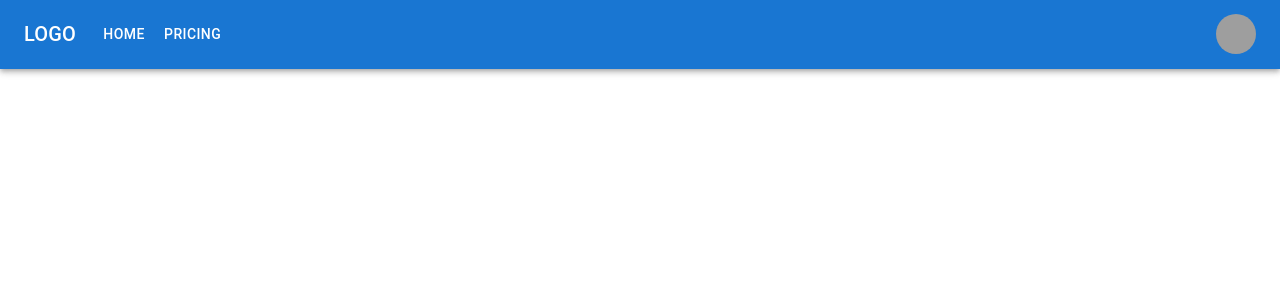
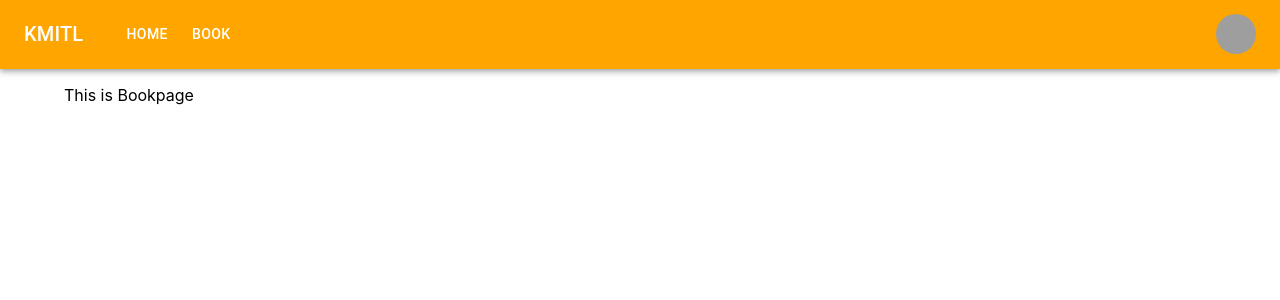
Before and after one commit to Arpo201/badminton-course, a React (Create React App) app: page /#/bookpage in a window 1280 px wide. Before the commit this address had no page. Shown: the top 300 px of the page. Built offline with nearby package versions, Linux system fonts and the light colour scheme; grey boxes are pictures that could not be loaded.

Commit message:
Update navbar

```diff
--- a/src/App.js
+++ b/src/App.js
@@ -1,13 +1,19 @@
 import { Routes, Route } from "react-router-dom";
+import ShowHome from "./pages/homepage";
+import ShowBookpage from "./pages/bookpage";
 import ShowNavbar from "./components/navbar";
+import { Container } from '@mui/material';
 
 function App() {
   return (
     <>
       <ShowNavbar/>
-      <Routes>
-        {/* <Route path="/" element={<ShowHome />} /> */}
-      </Routes>
+      <Container>
+        <Routes>
+          <Route path="/" element={<ShowHome/>} />
+          <Route path="/bookpage" element={<ShowBookpage/>} />
+        </Routes>
+      </Container>
     </>
   );
 }
--- a/src/components/navbar.jsx
+++ b/src/components/navbar.jsx
@@ -11,8 +11,13 @@ import Avatar from '@mui/material/Avatar';
 import Button from '@mui/material/Button';
 import Tooltip from '@mui/material/Tooltip';
 import MenuItem from '@mui/material/MenuItem';
+import {Link} from "react-router-dom";
 
-const pages = ['Home', 'Pricing'];
+const pages = [
+  {name: 'Home', path: '/'},
+  {name: 'Book', path: '/bookpage'}
+];
+
 const settings = ['Profile', 'Account', 'Dashboard', 'Logout'];
 
 const ShowNavbar = () => {
@@ -35,18 +40,20 @@ const ShowNavbar = () => {
   };
 
   return (
-    <AppBar position="static">
+    <AppBar position="static" style={{backgroundColor: "orange"}}>
       <Container maxWidth="xl">
         <Toolbar disableGutters>
+          {/* Desktop icon */}
           <Typography
             variant="h6"
             noWrap
             component="div"
             sx={{ mr: 2, display: { xs: 'none', md: 'flex' } }}
           >
-            LOGO
+            <Link to={pages[0].path} style={{all: 'inherit', cursor: 'pointer'}}>KMITL</Link>
           </Typography>
 
+          {/* Mobile nav */}
           <Box sx={{ flexGrow: 1, display: { xs: 'flex', md: 'none' } }}>
             <IconButton
               size="large"
@@ -77,29 +84,36 @@ const ShowNavbar = () => {
               }}
             >
               {pages.map((page) => (
-                <MenuItem key={page} onClick={handleCloseNavMenu}>
-                  <Typography textAlign="center">{page}</Typography>
+                <MenuItem key={page.name} onClick={handleCloseNavMenu}>
+                  <Link to={page.path}>
+                    <Typography textAlign="center">{page.name}</Typography>
+                  </Link>
                 </MenuItem>
               ))}
             </Menu>
           </Box>
+
+          {/* Mobile icon */}
           <Typography
             variant="h6"
             noWrap
             component="div"
             sx={{ flexGrow: 1, display: { xs: 'flex', md: 'none' } }}
           >
-            LOGO
+            KMITL
           </Typography>
+
+          {/* Desktop nav */}
           <Box sx={{ flexGrow: 1, display: { xs: 'none', md: 'flex' } }}>
             {pages.map((page) => (
-              <Button
-                key={page}
-                onClick={handleCloseNavMenu}
-                sx={{ my: 2, color: 'white', display: 'block' }}
-              >
-                {page}
-              </Button>
+              <Link to={page.path} key={page.name}>
+                <Button
+                  onClick={handleCloseNavMenu}
+                  sx={{ my: 2, color: 'white', display: 'block' }}
+                >
+                  {page.name}
+                </Button>
+              </Link>
             ))}
           </Box>
 
--- a/src/index.css
+++ b/src/index.css
@@ -11,3 +11,7 @@ code {
   font-family: source-code-pro, Menlo, Monaco, Consolas, 'Courier New',
     monospace;
 }
+
+a {
+  text-decoration: none;
+}
--- /dev/null
+++ b/src/pages/bookpage.jsx
@@ -0,0 +1,9 @@
+const ShowBookpage = () => {
+    return (
+        <>
+            <p>This is Bookpage</p>
+        </>
+    )
+}
+
+export default ShowBookpage
--- /dev/null
+++ b/src/pages/homepage.jsx
@@ -0,0 +1,9 @@
+const ShowHomepage = () => {
+    return (
+        <>
+            <p>This is home</p>
+        </>
+    )
+}
+
+export default ShowHomepage
```
